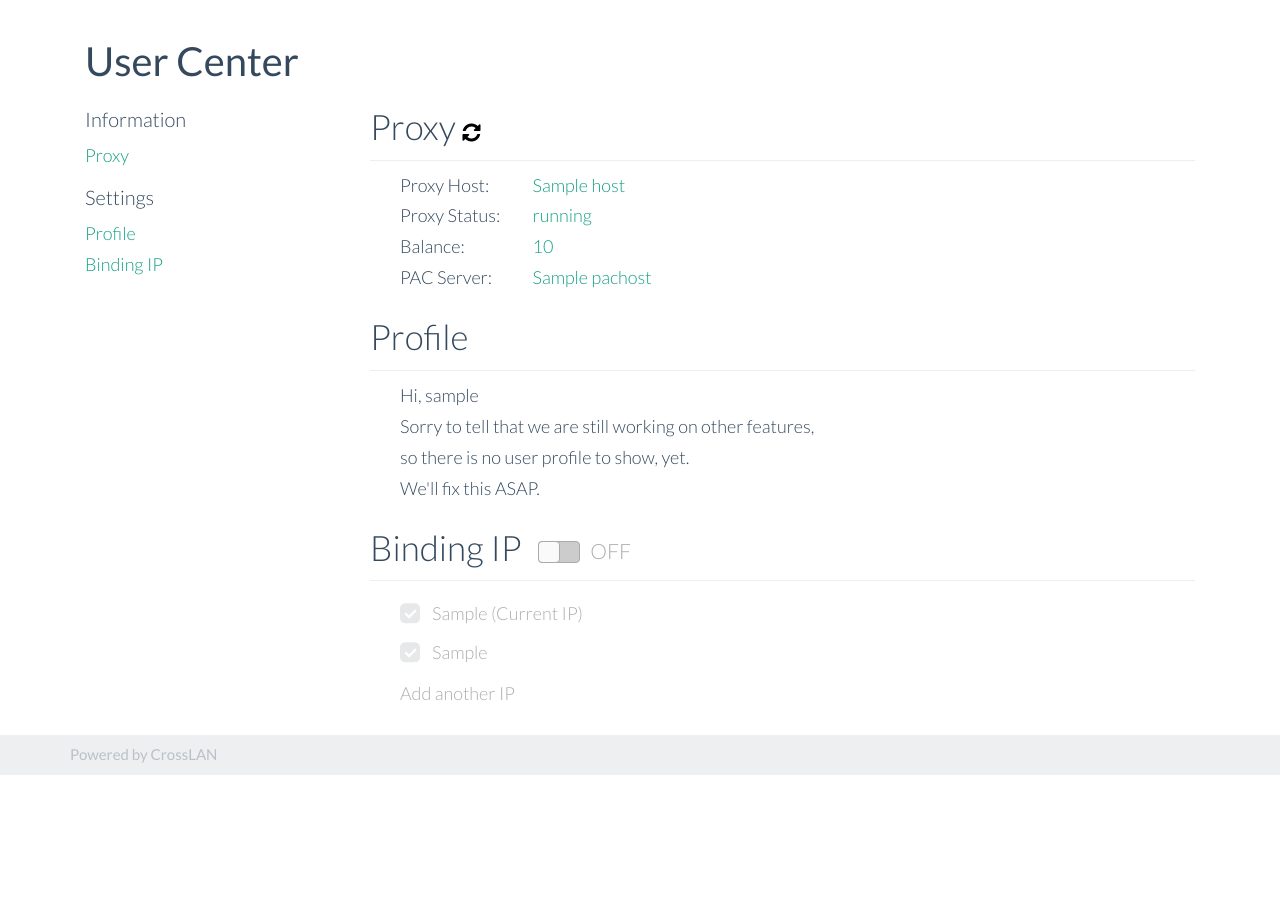
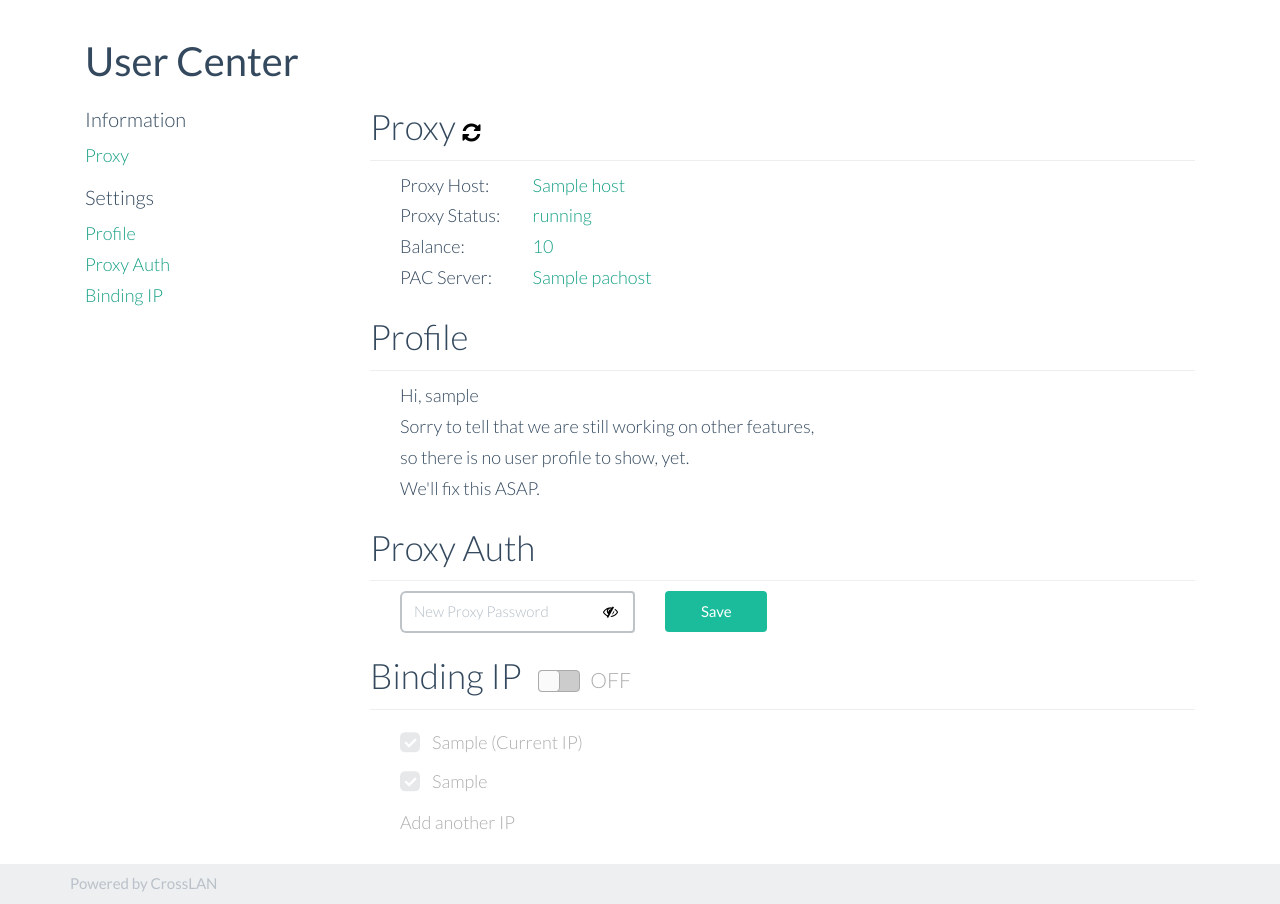
Before and after one commit to samueldeng/crosslan, a Django app: template Web/crosslan/templates/crosslan/info.html in a window 1280 px wide. Shown: the part 53-957 px from the top of the page. Before the commit the page ends 828 px from the top, so only its background shows below. Run offline with Django 3.2, Linux system fonts and the light colour scheme; a user stored in the database is signed in; tables that the repository leaves empty hold one stand-in row (values such as "Sample post"); the template is opened without the code that fills it: most values are stand-ins (such as "Sample title", 1, 10 or a date in 2020); parts of the project's set-up code (start-up, migrations or seed data) failed here and were passed over; some libraries are stand-ins or nearby versions.

Commit message:
Add "Set Proxy Auth" Feature

```diff
--- a/Web/crosslan/conf.py
+++ b/Web/crosslan/conf.py
@@ -1,4 +1,4 @@
-BACKEND_HOST = 'http://102.117.15.79:12345' + '/cl-containers/'
+BACKEND_HOST = 'http://202.117.15.79:12345' + '/cl-containers/'
 
 
 PROXY_HOST = '202.117.15.79'
--- a/Web/crosslan/static/crosslan/css/base.css
+++ b/Web/crosslan/static/crosslan/css/base.css
@@ -89,10 +89,6 @@ div.panel {
 	display: none;
 }
 
-#showPass {
-	color:#000;
-}
-
 label.label-wrap {
 	line-height: 1.2;
 }
@@ -100,4 +96,13 @@ label.label-wrap {
 .input-group[class*=col-] {
 	padding-left: 15px;
 	padding-right: 15px;
+	float:left!important;
 }
+
+.input-group-inside[class*=col-] > input {
+	border-right: none;
+}
+.input-group-inside[class*=col-] > span > button {
+	background-color: transparent!important;
+	color:#000!important;
+}
--- a/Web/crosslan/templates/crosslan/info.html
+++ b/Web/crosslan/templates/crosslan/info.html
@@ -20,11 +20,13 @@
 		<h3>Settings</h3>
 		<ul class="no-bullets">
 			<li><a href="#profile">Profile</a></li>
+			<li><a href="#proxyAuth">Proxy Auth</a></li>
 			<li><a href="#binding">Binding IP</a></li>
 		</ul>
 	</nav>
 	<div id="infoContent" class="col-md-9">
 		<div class="thin">
+			<div id="container-proxy">
 				<h3 id="proxy" class="block-title">
 					<a class="anchor-link" href="#proxy">
 						<i class="fa fa-link"></i>
@@ -61,6 +63,8 @@
 						<a>{{ pachost }}</a>
 					</div>
 				</div>
+			</div>
+			<div id="container-profile">
 				<h3 id="profile" class="block-title">
 					<a class="anchor-link" href="#profile">
 						<i class="fa fa-link"></i>
@@ -76,6 +80,36 @@
 						We'll fix this ASAP.
 					</div>
 				</div>
+			</div>
+			<div id="container-auth">
+				<h3 id="proxyAuth" class="block-title">
+					<a class="anchor-link" href="#proxyAuth">
+						<i class="fa fa-link"></i>
+					</a>
+					Proxy Auth
+				</h3>
+				<hr>
+				<div class="block-content row">
+					<div class="col-sm-12">
+						<div id="changeProxyAuthInput" class="row">
+							<div class="col-lg-4 input-group input-group-inside">
+								<input type="password" name="password" class="form-control" id="inputProxyPassword" placeholder="New Proxy Password">
+								<span class="input-group-btn">
+									<button id="showProxyPass" class="btn btn-default" type="button" tabindex="-1">
+										<i class="fa fa-eye-slash"></i>
+									</button>
+								</span>
+							</div>
+							<div class="col-sm-2">
+								<button id="changeProxyAuthBtn" tyle="button" class="btn btn-primary col-sm-12">
+									Save
+								</button>
+							</div>
+						</div>
+					</div>
+				</div>
+			</div>
+			<div id="container-binding">
 				<h3 id="binding" class="block-title">
 					<a class="anchor-link" href="#binding">
 						<i class="fa fa-link"></i>
@@ -132,7 +166,7 @@
 			</div>
 		</div>
 	</div>
-
+</div>
 {% endblock %}
 
 {% block script %}
--- a/Web/crosslan/templates/crosslan/signup.html
+++ b/Web/crosslan/templates/crosslan/signup.html
@@ -21,7 +21,7 @@
 				</div>
 				<div class="form-group">
 					<label for="password" class="col-lg-2 control-label">Password</label>
-					<div class="col-lg-10 input-group">
+					<div class="col-lg-10 input-group input-group-inside">
 						<input type="password" name="password" class="form-control" id="inputPassword" placeholder="Password">
 						<span class="input-group-btn">
 							<button id="showPass" class="btn btn-default" type="button" tabindex="-1">
--- a/Web/crosslan/urls.py
+++ b/Web/crosslan/urls.py
@@ -10,6 +10,7 @@ urlpatterns = patterns('',
 	url(r'^info/$', views.info, name='info'),
 	url(r'^info/refresh/$',views.refreshInfo, name='refresh'),
 	url(r'^info/switch/$',views.switchProxy, name='switchProxy'),
+	url(r'^info/proxyauth/$',views.setProxyPasswd, name='setProxyPasswd'),
 	url(r'^info/rebind/$',views.rebindIp, name='rebind'),
 	url(r'^control/$',views.adminControlPanel, name='adminControlPanel'),
 )
```
Also changed, not shown: Web/crosslan/backend.py (+27 -5 lines), Web/crosslan/static/crosslan/js/info.js (+35 -0 lines), Web/crosslan/utils.py (+12 -2 lines), Web/crosslan/views.py (+15 -1 lines), 1 other file. Lines whose indentation alone changed are shown as unchanged.
